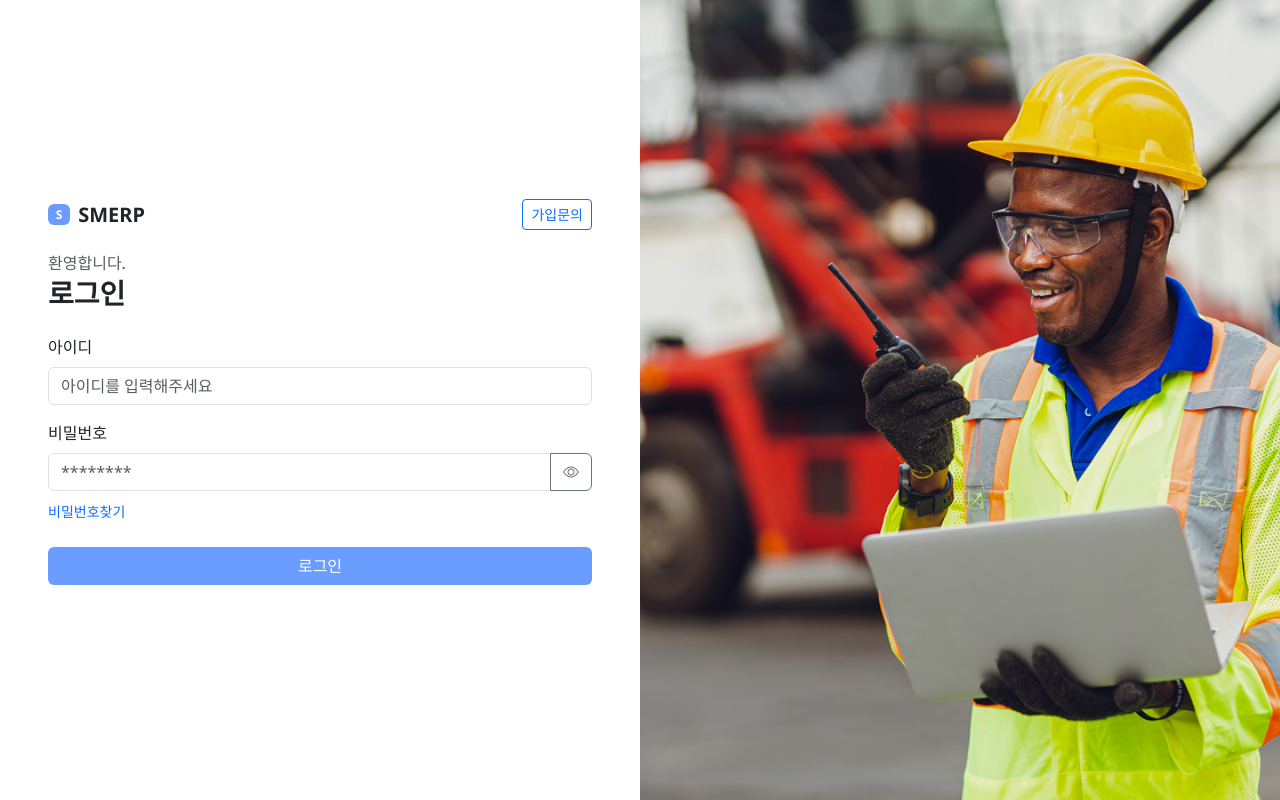
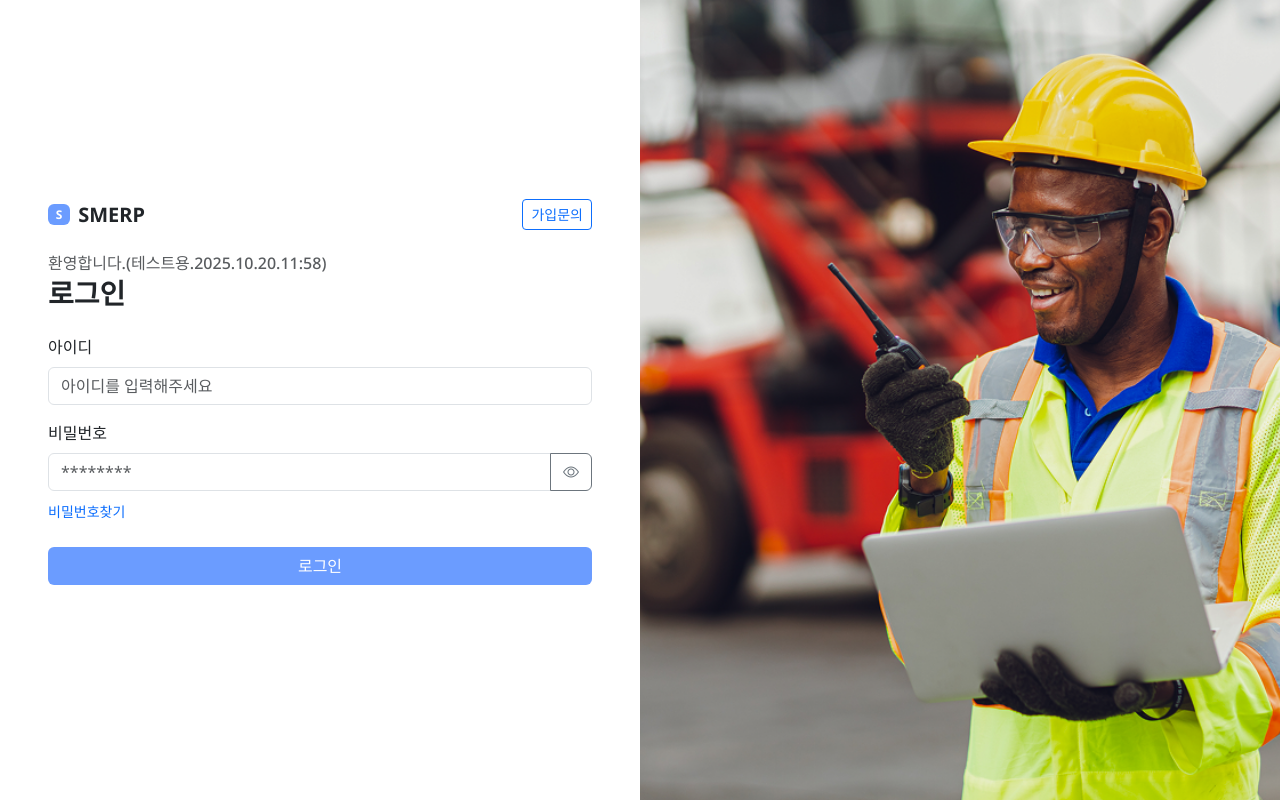
Before and after one commit to beyond-sw-camp/be18-4th-1team-project, a Vue app in the folder frontend/smerp-client/: page /login in a window 1280 px wide. Built offline with nearby package versions, Linux system fonts and the light colour scheme.

Commit message:
[bug] tag 추적하도록 수정

```diff
--- a/frontend/smerp-client/src/pages/Login.vue
+++ b/frontend/smerp-client/src/pages/Login.vue
@@ -11,7 +11,7 @@
                     data-bs-target="#contactModal">가입문의</button>
             </div>
 
-            <h6 class="text-muted mb-1">환영합니다.</h6>
+            <h6 class="text-muted mb-1">환영합니다.(테스트용.2025.10.20.11:58)</h6>
             <h3 class="fw-bold mb-4">로그인</h3>
 
             <form @submit.prevent="onSubmit">
```
